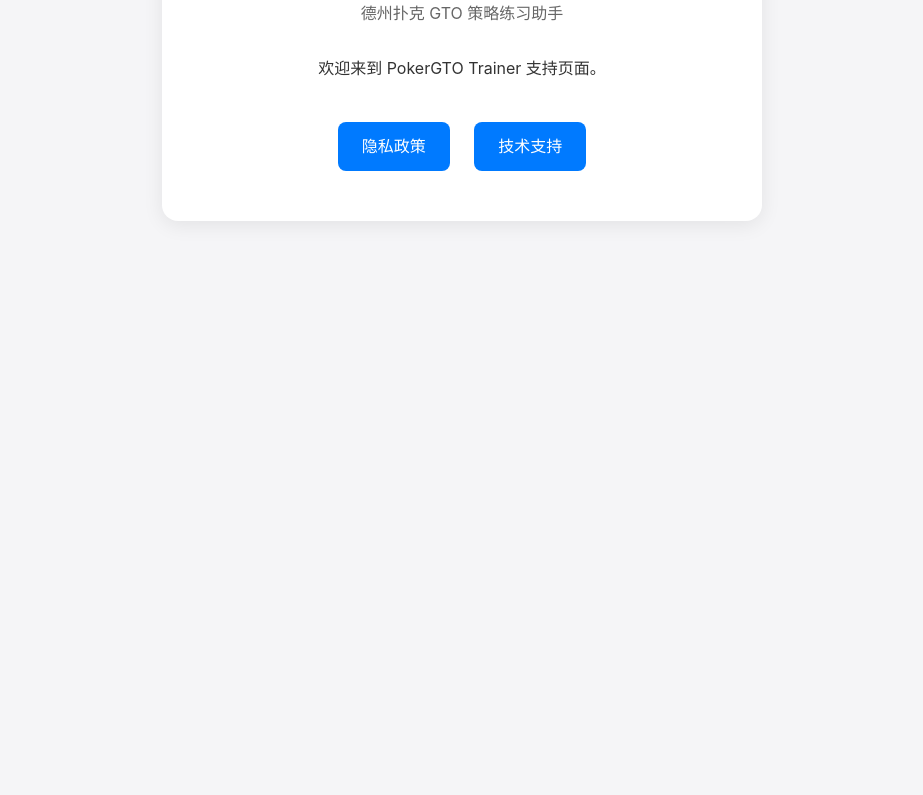
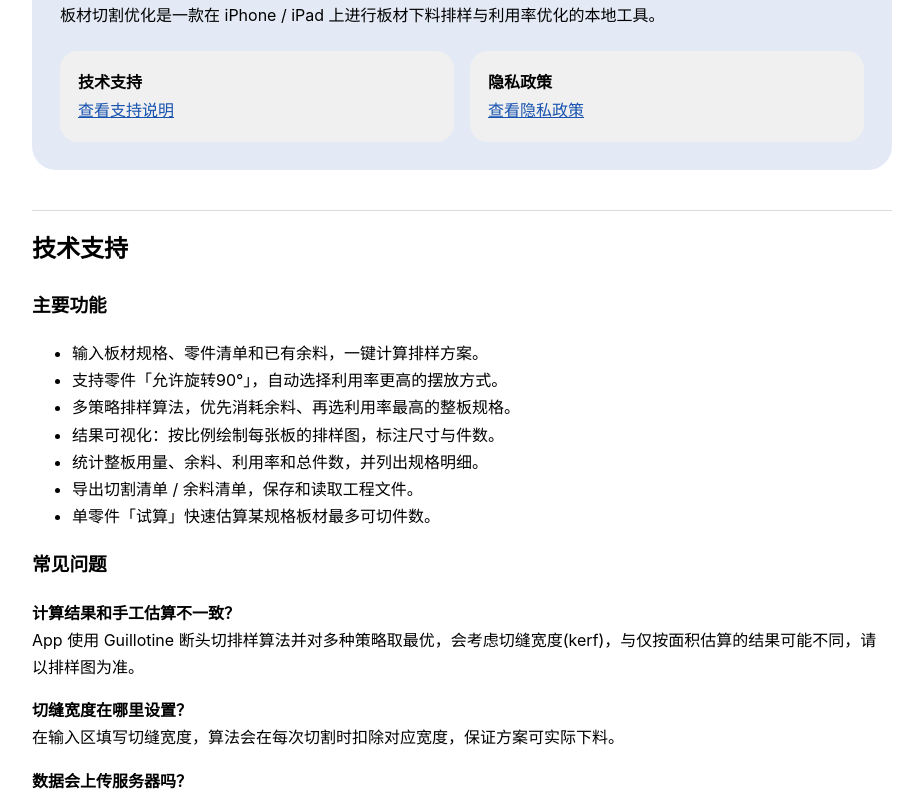
Before and after one commit to AceZheng/Private-Policy, a plain HTML site: page index.html in a window 1280 px wide. Shown: the part 182-977 px from the top of the page, without its empty margins (178-1101 px from the left). Before the commit the page ends 800 px from the top, so only its background shows below. Drawn offline with Linux system fonts and the light colour scheme.

Commit message:
Add files via upload

```diff
--- a/index.html
+++ b/index.html
@@ -1,61 +1,24 @@
-<!DOCTYPE html>
-<html lang="zh-CN">
-<head>
-    <meta charset="UTF-8">
-    <meta name="viewport" content="width=device-width, initial-scale=1.0">
-    <title>PokerGTO Trainer</title>
-    <style>
-        body {
-            font-family: -apple-system, BlinkMacSystemFont, "Segoe UI", Roboto, Helvetica, Arial, sans-serif;
-            max-width: 600px;
-            margin: 0 auto;
-            padding: 60px 20px;
-            line-height: 1.6;
-            color: #333;
-            background-color: #f5f5f7;
-        }
-        .card {
-            background-color: white;
-            padding: 40px;
-            border-radius: 16px;
-            box-shadow: 0 4px 20px rgba(0,0,0,0.08);
-            text-align: center;
-        }
-        h1 {
-            font-size: 2em;
-            margin-bottom: 10px;
-        }
-        .subtitle {
-            color: #666;
-            margin-bottom: 30px;
-        }
-        .links {
-            margin-top: 30px;
-        }
-        .links a {
-            display: inline-block;
-            margin: 10px;
-            padding: 12px 24px;
-            background-color: #007AFF;
-            color: white;
-            text-decoration: none;
-            border-radius: 8px;
-            transition: background-color 0.2s;
-        }
-        .links a:hover {
-            background-color: #0066cc;
-        }
-    </style>
-</head>
-<body>
-    <div class="card">
-        <h1>PokerGTO Trainer</h1>
-        <div class="subtitle">德州扑克 GTO 策略练习助手</div>
-        <p>欢迎来到 PokerGTO Trainer 支持页面。</p>
-        <div class="links">
-            <a href="privacy.html">隐私政策</a>
-            <a href="support.html">技术支持</a>
-        </div>
-    </div>
-</body>
-</html>
+<!doctype html>
+<html lang="zh-CN"><head><meta charset="utf-8">
+<meta name="viewport" content="width=device-width, initial-scale=1">
+<title>板材切割优化 - 技术支持与隐私政策</title>
+<meta name="description" content="板材切割优化技术支持与隐私政策。">
+<style>:root{color-scheme:light dark;--accent:#1652af}body{margin:0;font-family:-apple-system,BlinkMacSystemFont,"Segoe UI",sans-serif;line-height:1.7;background:Canvas;color:CanvasText}main{max-width:860px;margin:0 auto;padding:40px 20px 72px}header{padding:28px;border-radius:24px;background:color-mix(in srgb,var(--accent) 12%,Canvas)}h1{margin:0 0 8px;font-size:2.1rem}h2{margin-top:40px;padding-top:18px;border-top:1px solid color-mix(in srgb,CanvasText 14%,transparent)}a{color:var(--accent)}.cards{display:grid;grid-template-columns:repeat(auto-fit,minmax(220px,1fr));gap:16px;margin-top:22px}.card{padding:18px;border-radius:18px;background:color-mix(in srgb,CanvasText 6%,Canvas)}.muted{opacity:.72}</style></head>
+<body><main>
+<header><h1>板材切割优化</h1><p class="muted">技术支持与隐私政策</p>
+<p>板材切割优化是一款在 iPhone / iPad 上进行板材下料排样与利用率优化的本地工具。</p>
+<div class="cards"><div class="card"><strong>技术支持</strong><br><a href="#support">查看支持说明</a></div><div class="card"><strong>隐私政策</strong><br><a href="#privacy">查看隐私政策</a></div></div></header>
+<section id="support"><h2>技术支持</h2>
+<h3>主要功能</h3><ul><li>输入板材规格、零件清单和已有余料，一键计算排样方案。</li><li>支持零件「允许旋转90°」，自动选择利用率更高的摆放方式。</li><li>多策略排样算法，优先消耗余料、再选利用率最高的整板规格。</li><li>结果可视化：按比例绘制每张板的排样图，标注尺寸与件数。</li><li>统计整板用量、余料、利用率和总件数，并列出规格明细。</li><li>导出切割清单 / 余料清单，保存和读取工程文件。</li><li>单零件「试算」快速估算某规格板材最多可切件数。</li></ul>
+<h3>常见问题</h3><p><strong>计算结果和手工估算不一致？</strong><br>App 使用 Guillotine 断头切排样算法并对多种策略取最优，会考虑切缝宽度(kerf)，与仅按面积估算的结果可能不同，请以排样图为准。</p><p><strong>切缝宽度在哪里设置？</strong><br>在输入区填写切缝宽度，算法会在每次切割时扣除对应宽度，保证方案可实际下料。</p><p><strong>数据会上传服务器吗？</strong><br>不会。所有板材、零件、余料数据和工程文件都保存在你的设备本地，不联网上传。</p>
+<h3>联系我们</h3><p>如需反馈问题，请在 App Store 评论中描述，或通过发布本页面的 GitHub 仓库提交 Issue。反馈时请附：设备型号、iOS 版本、操作步骤、问题截图。</p></section>
+<section id="privacy"><h2>隐私政策</h2><p><strong>生效日期：</strong>2026年7月17日</p>
+<p>板材切割优化重视你的隐私。本政策说明 App 如何处理你的数据。</p>
+<h3>1. 我们收集哪些数据</h3><p>板材切割优化不会收集、上传、出售或共享你的个人数据。你输入的板材、零件、余料数据和工程文件均在设备本地处理。</p>
+<h3>2. 工程文件</h3><p>保存工程时，数据保存在设备本地的 App 文档目录中。你可以通过删除 App 或系统文件管理方式移除这些数据。</p>
+<h3>3. 第三方服务</h3><p>当前版本不集成第三方统计、广告、追踪或云同步服务。</p>
+<h3>4. 系统分享</h3><p>当你使用系统分享、保存到文件或打印功能导出切割/余料清单时，相关数据交由你选择的系统功能或第三方 App 处理，请参考对应服务的隐私政策。</p>
+<h3>5. 儿童隐私</h3><p>本 App 不主动收集任何个人信息。</p>
+<h3>6. 政策更新</h3><p>如果未来版本增加云同步、账号或统计功能，本隐私政策会相应更新。</p>
+<h3>7. 联系我们</h3><p>如对隐私政策有疑问，请通过发布本页面的 GitHub 仓库提交 Issue。</p></section>
+</main></body></html>
```
